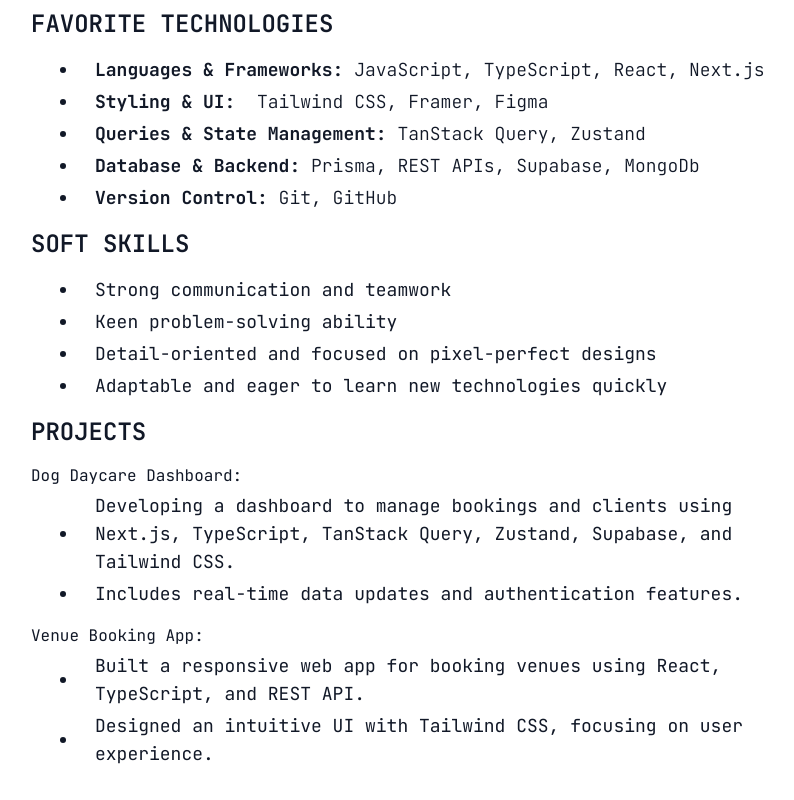
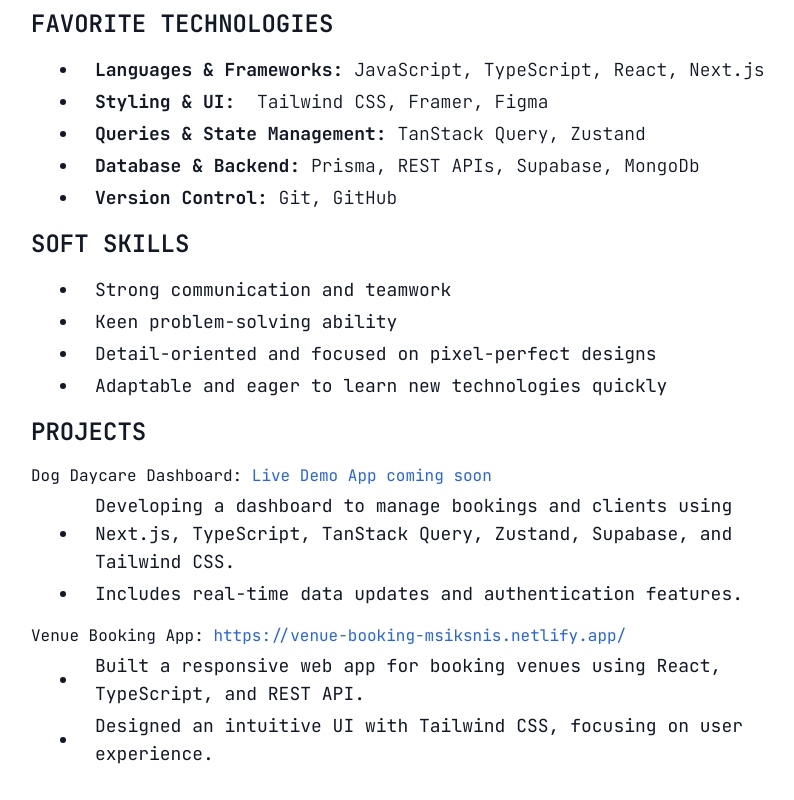
Before and after one commit to msiksnis/portfolio25-legendary-fiesta, a Next.js app: page /resume in a window 1280 px wide. Shown: the part 728-1528 px from the top of the page, without its empty margins (225-1019 px from the left). Built offline with nearby package versions, Linux system fonts and the light colour scheme; what tailwindcss-motion would draw is missing.

Commit message:
updated resume

```diff
--- a/src/app/(resume)/resume/page.tsx
+++ b/src/app/(resume)/resume/page.tsx
@@ -227,7 +227,17 @@
             <div className="space-y-4 print:space-y-0">
               <Heading>Projects</Heading>
               <div className="space-y-1 print:space-y-0">
-                <h3>Dog Daycare Dashboard:</h3>
+                <div className="flex">
+                  <h3>Dog Daycare Dashboard:</h3>
+                  <a
+                    target="_blank"
+                    rel="noreferrer"
+                    href=""
+                    className="text-blue-600"
+                  >
+                    &nbsp;Live Demo App coming soon
+                  </a>
+                </div>
                 <SubHeading>
                   <h2>
                     Developing a dashboard to manage bookings and clients using
@@ -244,7 +254,17 @@
                 </SubHeading>
               </div>
               <div className="space-y-1 print:space-y-0">
-                <h3>Venue Booking App:</h3>
+                <div className="flex">
+                  <h3>Venue Booking App:</h3>
+                  <a
+                    target="_blank"
+                    rel="noreferrer"
+                    href="https://venue-booking-msiksnis.netlify.app/"
+                    className="text-blue-600"
+                  >
+                    &nbsp;https://venue-booking-msiksnis.netlify.app/
+                  </a>
+                </div>
                 <SubHeading>
                   <h2>
                     Built a responsive web app for booking venues using React,
```
